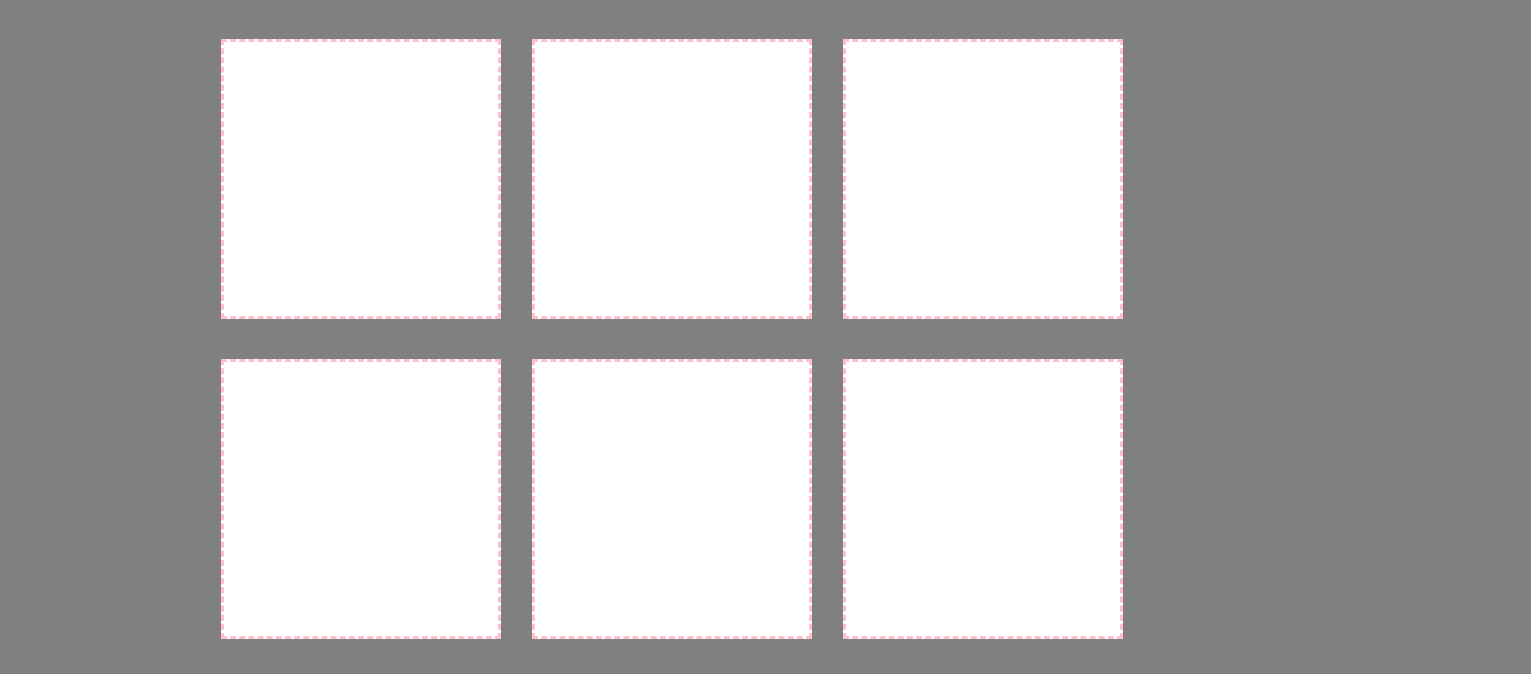
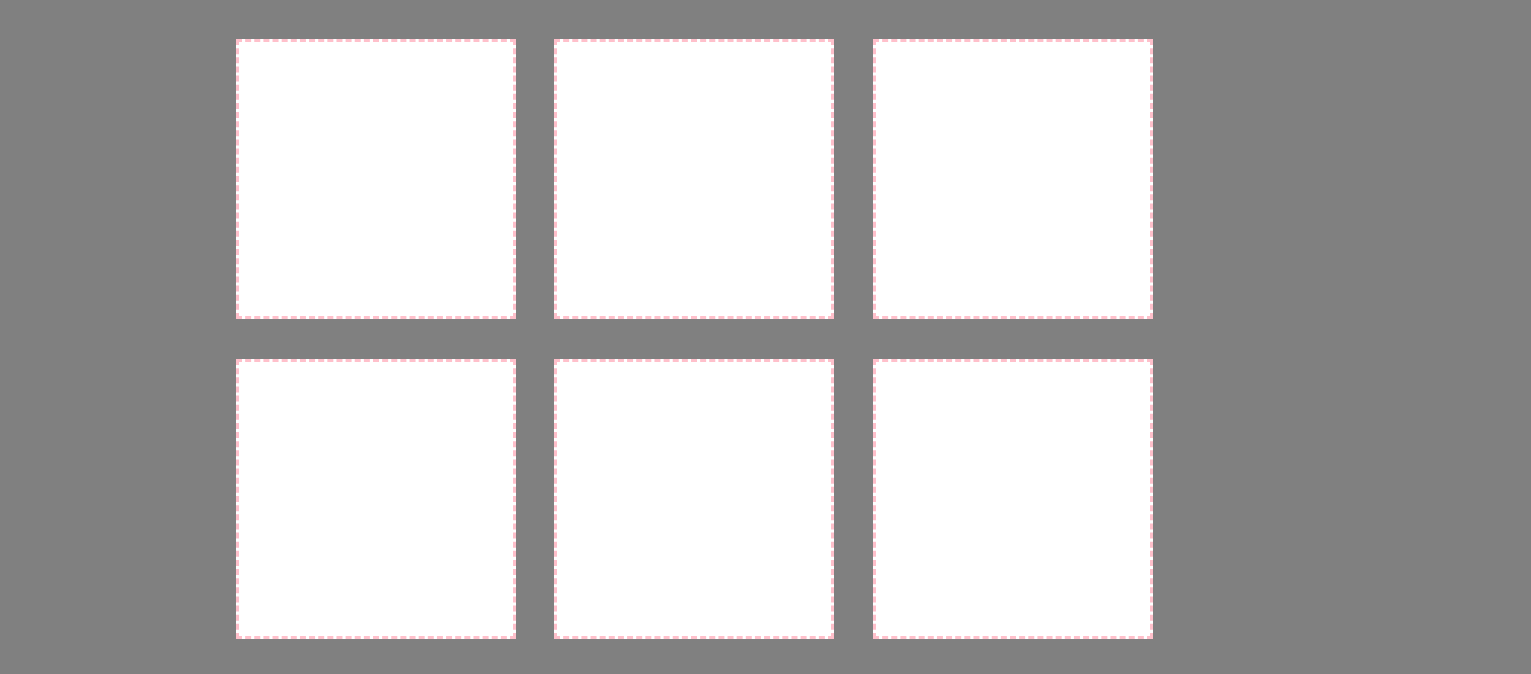
Before and after one commit to massienderella/insta-collage, a plain HTML site: page collage-dnd.html in a window 1280 px wide. Shown: the top 674 px of the page, 1531 px wide, since content can reach past the window. Drawn offline with nearby package versions, Linux system fonts and the light colour scheme.

Commit message:
cambio de nombre a index.html

```diff
--- a/collage-dnd.html
+++ b/collage-dnd.html
@@ -12,7 +12,7 @@
 
 <section class="dropImg">
   <div class="row">
-    <div class="cont1">
+    <div class="cont1 col-xs-12 col-md-12 col-lg-12">
       <div class="col-lg-4 col-md-6 img-container" ondragover="permitirDrop(event)" ondrop="drop(event)">
       </div>
       <div class="col-lg-4 col-md-6 img-container" ondragover="permitirDrop(event)" ondrop="drop(event)">
@@ -22,7 +22,7 @@
     </div>
   </div>
   <div class="row">
-    <div class="cont2">
+    <div class="cont2 col-xs-12 col-md-12 col-lg-12">
       <div class="col-lg-4 col-md-6 img-container" ondragover="permitirDrop(event)" ondrop="drop(event)">
       </div>
       <div class="col-lg-4 col-md-6 img-container" ondragover="permitirDrop(event)" ondrop="drop(event)">
```
Also changed, not shown: index.html (renamed from inicio-sesion.html).
